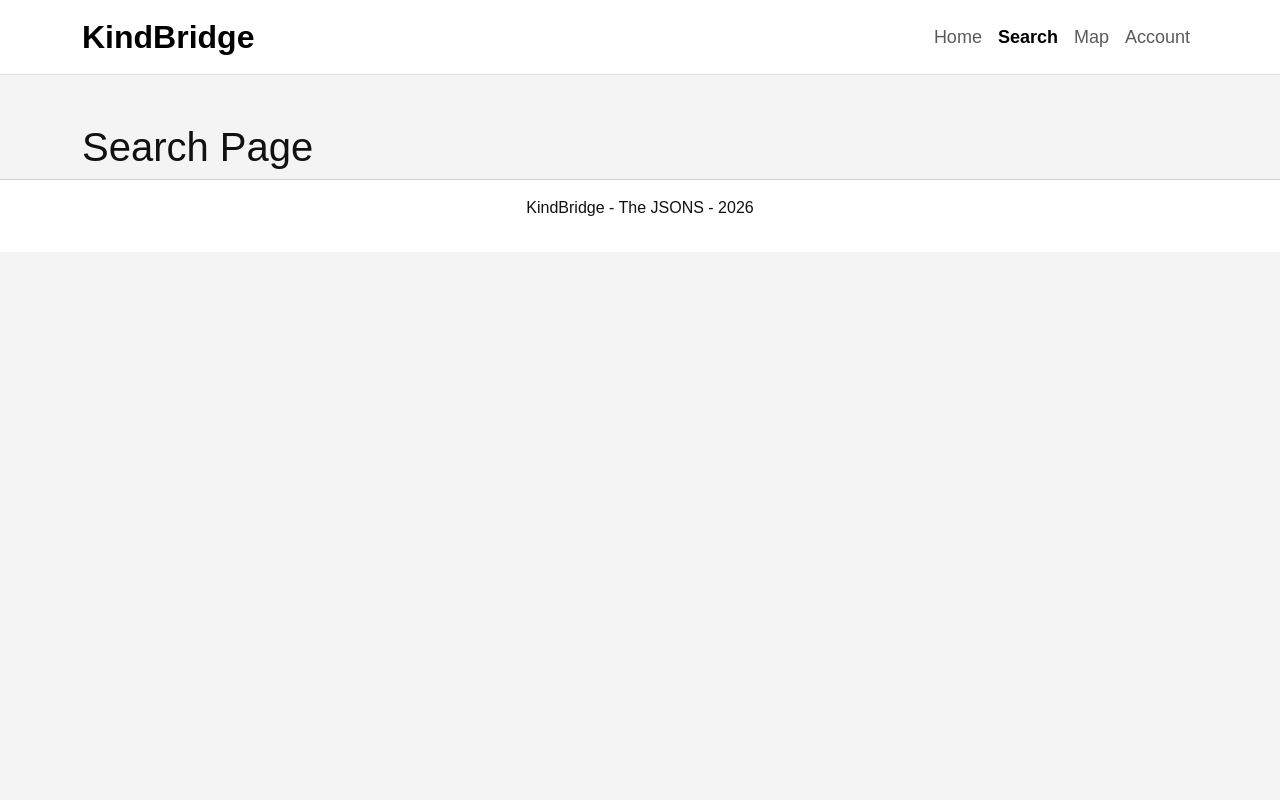
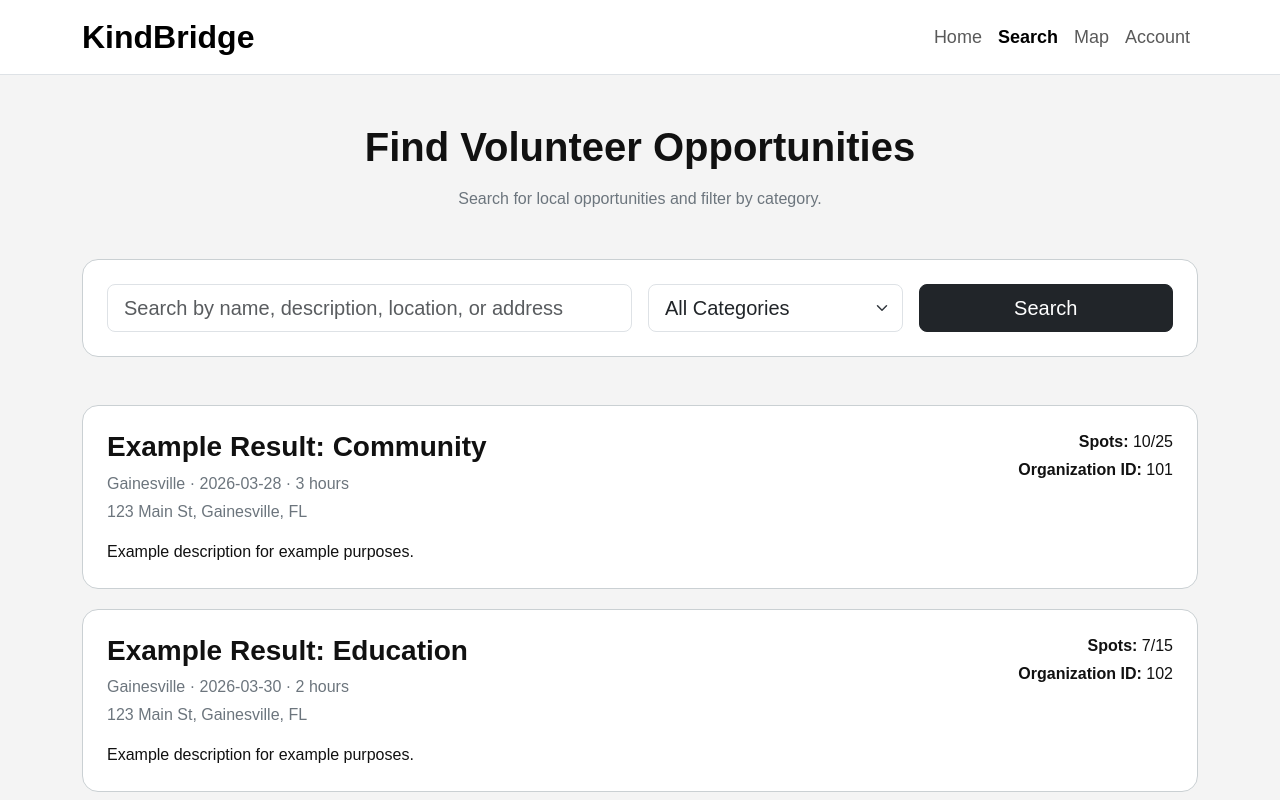
Before and after one commit to energy-joules/the_JSONS, a React (Vite) app in the folder client/: page /search in a window 1280 px wide. Shown: the top 800 px of the page. Built offline with nearby package versions, Linux system fonts and the light colour scheme.

Commit message:
Add Search Page
Created the skeleton for the search page, with filtering and term search functionality.

```diff
--- a/client/src/index.css
+++ b/client/src/index.css
@@ -69,6 +69,44 @@ a {
     border-top: 1px solid #cad0d3;
 }
 
+/* search page */
+.search-page {
+    min-height: 100vh;
+}
+
+.search-header {
+    max-width: 800px;
+    margin: 0 auto;
+}
+
+.search-subtext {
+    max-width: 650px;
+    margin: 0 auto;
+}
+
+.search-panel {
+    background-color: #ffffff;
+    border: 1px solid #cad0d3;
+    border-radius: 16px;
+    padding: 24px;
+}
+
+.result-item {
+    background-color: #ffffff;
+    border: 1px solid #cad0d3;
+    border-radius: 16px;
+    padding: 24px;
+}
+
+.result-item + .result-item {
+    margin-top: 20px;
+}
+
+.result-meta {
+    min-width: 180px;
+}
+
+
 /* screen size changes */
 @media (max-width: 767px) {
     .navbar-name {
@@ -87,4 +125,16 @@ a {
         width: 100%;
         min-width: unset;
     }
+
+    .search-page h1 {
+        font-size: 36px;
+    }
+
+    .search-panel {
+        padding: 18px;
+    }
+
+    .result-item {
+        padding: 18px;
+    }
 }
--- a/client/src/pages/search.jsx
+++ b/client/src/pages/search.jsx
@@ -1,8 +1,181 @@
+import { useMemo, useState } from "react";
+
 function Search() {
+  const exampleEvents = [
+    {
+      eventId: 1,
+      organizationId: 101,
+      maxPeople: 25,
+      currentPeople: 10,
+      name: "Example Result: Community",
+      category: "community",
+      location: "Gainesville",
+      description: "Example description for example purposes.",
+      date: "2026-03-28",
+      duration: "3 hours",
+      address: "123 Main St, Gainesville, FL",
+      status: "active"
+    },
+    {
+      eventId: 2,
+      organizationId: 102,
+      maxPeople: 15,
+      currentPeople: 7,
+      name: "Example Result: Education",
+      category: "education",
+      location: "Gainesville",
+      description: "Example description for example purposes.",
+      date: "2026-03-30",
+      duration: "2 hours",
+      address: "123 Main St, Gainesville, FL",
+      status: "active"
+    },
+    {
+      eventId: 3,
+      organizationId: 103,
+      maxPeople: 30,
+      currentPeople: 18,
+      name: "Example Result: Environment",
+      category: "environment",
+      location: "Gainesville",
+      description: "Example description for example purposes.",
+      date: "2026-04-02",
+      duration: "4 hours",
+      address: "123 Main St, Gainesville, FL",
+      status: "active"
+    },
+    {
+      eventId: 4,
+      organizationId: 104,
+      maxPeople: 12,
+      currentPeople: 5,
+      name: "Example Result: Health",
+      category: "health",
+      location: "Gainesville",
+      description: "Example description for example purposes.",
+      date: "2026-04-05",
+      duration: "2.5 hours",
+      address: "123 Main St, Gainesville, FL",
+      status: "active"
+    }
+  ];
+
+  const [searchInput, setSearchInput] = useState("");
+  const [categoryInput, setCategoryInput] = useState("all");
+
+  const [appliedSearch, setAppliedSearch] = useState("");
+  const [appliedCategory, setAppliedCategory] = useState("all");
+
+  // when you press search, applies filters
+  function handleSearch(event) {
+    event.preventDefault();
+    setAppliedSearch(searchInput);
+    setAppliedCategory(categoryInput);
+  }
+
+  // actually filters the results
+  const filteredResults = useMemo(() => {
+    return exampleEvents.filter((event) => {
+
+      // if the event is canceled dont show it (if not deleted from the database)
+      if (event.status !== "active") {
+        return false;
+      }
+
+      // check if search term matches
+      const matchesSearch =
+        appliedSearch.trim() === "" ||
+        event.name.toLowerCase().includes(appliedSearch.toLowerCase()) ||
+        event.description.toLowerCase().includes(appliedSearch.toLowerCase()) ||
+        event.location.toLowerCase().includes(appliedSearch.toLowerCase()) ||
+        event.address.toLowerCase().includes(appliedSearch.toLowerCase());
+
+      // check if search category matches
+      const matchesCategory =
+        appliedCategory === "all" || event.category === appliedCategory;
+
+      return matchesSearch && matchesCategory;
+    });
+  }, [appliedSearch, appliedCategory]);
+
   return (
-    <div className="container mt-5">
-      <h1>Search Page</h1>
-    </div>
+    <main className="search-page">
+      <section className="py-5">
+        <div className="container">
+          <div className="search-header text-center mb-5">
+            <h1 className="fw-bold mb-3">Find Volunteer Opportunities</h1>
+            <p className="search-subtext text-secondary">
+              Search for local opportunities and filter by category.
+            </p>
+          </div>
+
+          <form className="search-panel mb-5" onSubmit={handleSearch}>
+            <div className="row g-3">
+              <div className="col-12 col-md-6">
+                <input
+                  type="text"
+                  className="form-control form-control-lg"
+                  placeholder="Search by name, description, location, or address"
+                  value={searchInput}
+                  onChange={(e) => setSearchInput(e.target.value)}
+                />
+              </div>
+
+              <div className="col-12 col-md-3">
+                <select
+                  className="form-select form-select-lg"
+                  value={categoryInput}
+                  onChange={(e) => setCategoryInput(e.target.value)}
+                >
+                  <option value="all">All Categories</option>
+                  <option value="community">Community</option>
+                  <option value="education">Education</option>
+                  <option value="environment">Environment</option>
+                  <option value="health">Health</option>
+                </select>
+              </div>
+
+              <div className="col-12 col-md-3">
+                <button type="submit" className="btn btn-dark btn-lg w-100">
+                  Search
+                </button>
+              </div>
+            </div>
+          </form>
+
+          <div className="results-list">
+            {filteredResults.length === 0 ? (
+              <p className="text-center text-secondary">No results found.</p>
+            ) : (
+              filteredResults.map((event) => (
+                <div key={event.eventId} className="result-item">
+                  <div className="d-flex flex-column flex-md-row justify-content-between align-items-md-start gap-3 mb-3">
+                    <div>
+                      <h3 className="fw-bold mb-2">{event.name}</h3>
+                      <p className="text-secondary mb-1">
+                        {event.location} · {event.date} · {event.duration}
+                      </p>
+                      <p className="text-secondary mb-0">{event.address}</p>
+                    </div>
+
+                    <div className="result-meta text-md-end">
+                      <p className="mb-1">
+                        <strong>Spots:</strong> {event.currentPeople}/{event.maxPeople}
+                      </p>
+                      <p className="mb-0">
+                        <strong>Organization ID:</strong> {event.organizationId}
+                      </p>
+                    </div>
+                  </div>
+
+                  <p className="mb-0">{event.description}</p>
+                </div>
+              ))
+            )}
+          </div>
+        </div>
+      </section>
+    </main>
   );
 }
 
```
